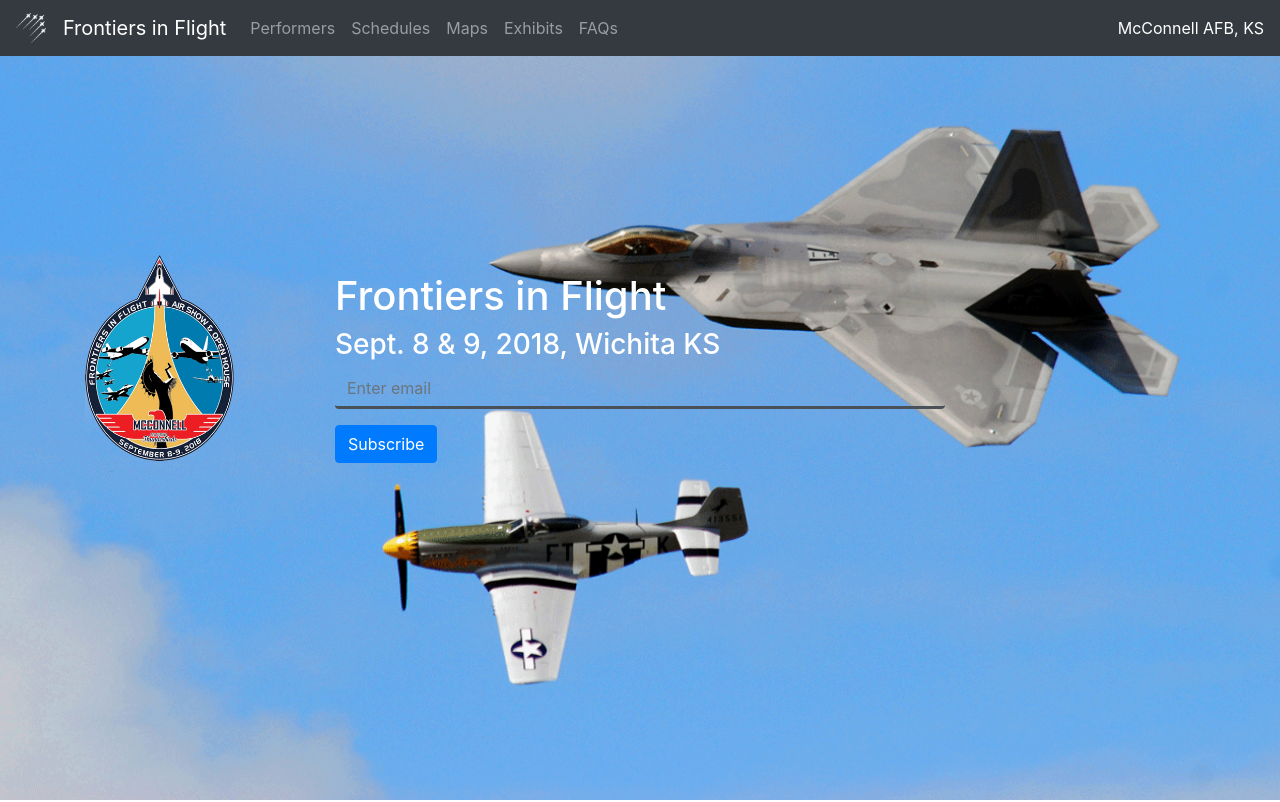
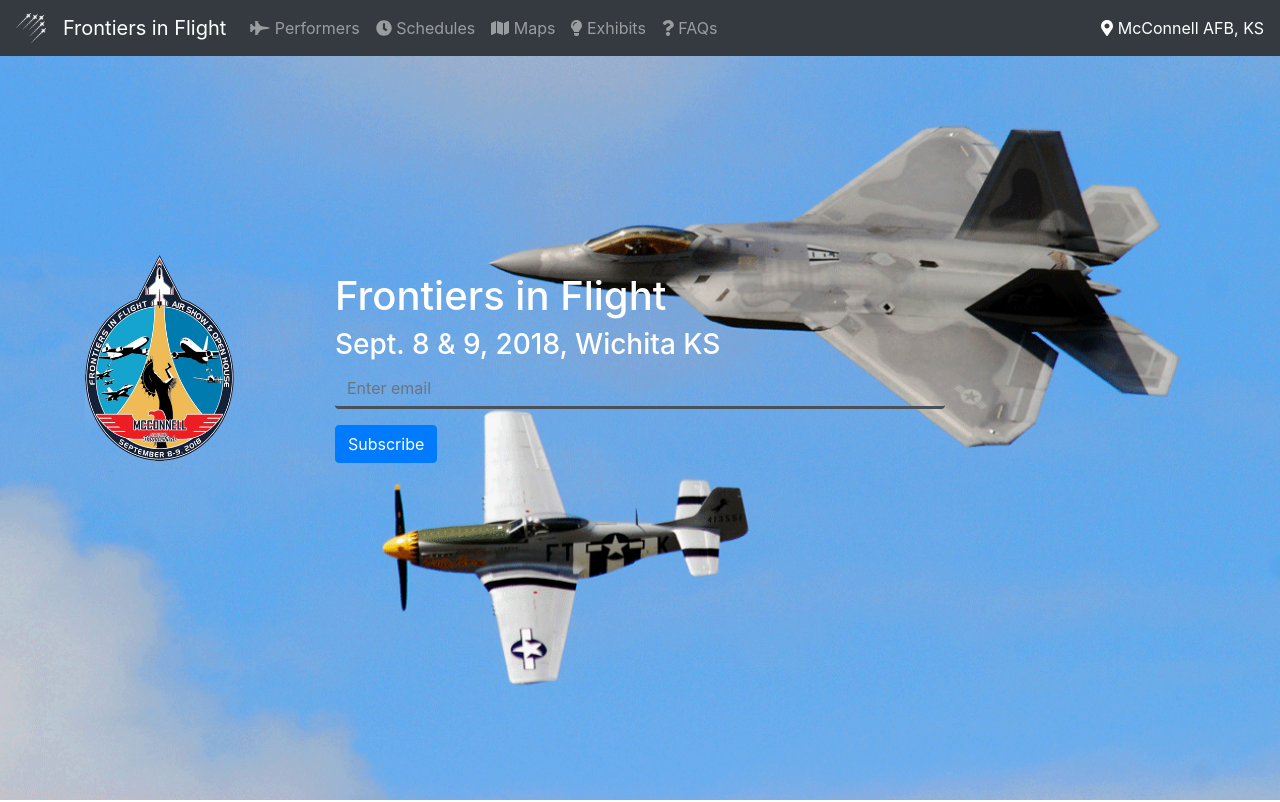
Before and after one commit to 22arw/airshow, an Angular app: page / in a window 1280 px wide. Shown: the top 802 px of the page. Built offline with nearby package versions, Linux system fonts and the light colour scheme.

Commit message:
add icons to nav and shorten scroll to top duration

```diff
--- a/src/app/nav/nav.component.html
+++ b/src/app/nav/nav.component.html
@@ -12,28 +12,28 @@
     <ul class="navbar-nav mr-auto">
 
       <li class="nav-item">
-        <a routerLink="performers" class="nav-link goToTop" routerLinkActive="active">Performers</a>
+        <a routerLink="performers" class="nav-link goToTop" routerLinkActive="active"><i class="fas fa-fighter-jet"></i> Performers</a>
       </li>
 
       <li class="nav-item">
-        <a routerLink="schedules" class="nav-link goToTop" routerLinkActive="active">Schedules</a>
+        <a routerLink="schedules" class="nav-link goToTop" routerLinkActive="active"><i class="fas fa-clock"></i> Schedules</a>
       </li>
 
       <li class="nav-item">
-        <a routerLink="maps" class="nav-link goToTop" routerLinkActive="active">Maps</a>
+        <a routerLink="maps" class="nav-link goToTop" routerLinkActive="active"><i class="fas fa-map"></i> Maps</a>
       </li>
 
       <li class="nav-item">
-        <a routerLink="exhibits" class="nav-link goToTop" routerLinkActive="active">Exhibits</a>
+        <a routerLink="exhibits" class="nav-link goToTop" routerLinkActive="active"><i class="fas fa-lightbulb"></i> Exhibits</a>
       </li>
 
       <li class="nav-item">
-        <a routerLink="faqs" class="nav-link goToTop" routerLinkActive="active">FAQs</a>
+        <a routerLink="faqs" class="nav-link goToTop" routerLinkActive="active"><i class="fas fa-question"></i> FAQs</a>
       </li>
     </ul>
 
     <span class="navbar-text">
-      <a href="https://goo.gl/maps/G7miXA2nimy" target="_blank">McConnell AFB, KS</a>
+      <a href="https://goo.gl/maps/G7miXA2nimy" target="_blank"><i class="fas fa-map-marker-alt"></i> McConnell AFB, KS</a>
     </span>
 
   </div>
--- a/src/index.html
+++ b/src/index.html
@@ -25,7 +25,7 @@
 
   //  Scrolls the page to the top
   $('.goToTop').click(function () {
-    $("html, body").animate({ scrollTop: 0 }, 1000);
+    $("html, body").animate({ scrollTop: 0 }, 250);
     return false;
   });
 </script>
```
